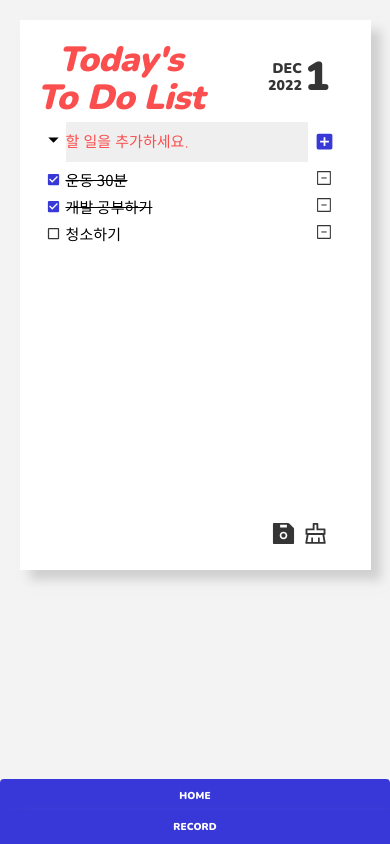
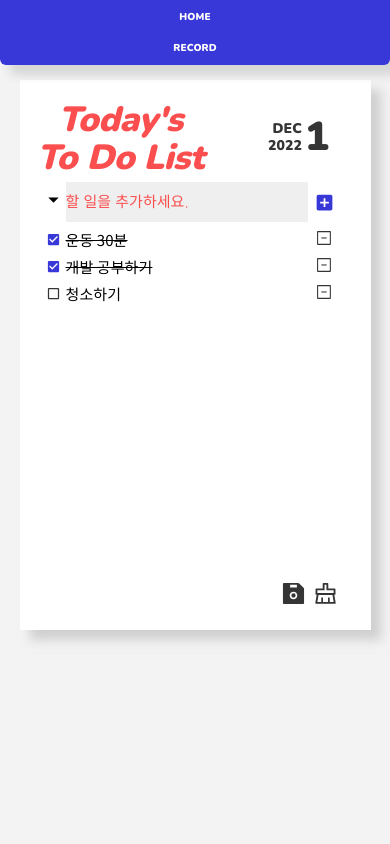
Before and after one commit to skyseni07/habit_tracker, a React (Create React App) app: page /#/ in a window 390 px wide. Built offline with nearby package versions, Linux system fonts and the light colour scheme.

Commit message:
최종 완성 코드

```diff
--- a/src/components/Data.scss
+++ b/src/components/Data.scss
@@ -26,7 +26,7 @@
       padding: 5px 10px;
       position: absolute;
       bottom: 115%;
-      margin-left: -150px;
+      margin-left: -200px;
       opacity: 0;
       transition: opacity 0.3s;
     }
@@ -59,6 +59,6 @@
 
 @media (max-width: 480px) {
   .data {
-   width: 92%;
+   width: 95%;
   }
 }
--- a/src/components/Nav.scss
+++ b/src/components/Nav.scss
@@ -17,8 +17,8 @@
     text-decoration: none;
     color: white;
     text-align: center;
-    border-top-left-radius: 4px;
-    border-top-right-radius: 4px;
+    border-top-left-radius: 6px;
+    border-top-right-radius: 6px;
   }
 }
 
@@ -26,7 +26,7 @@
 /* 모바일 */
 @media (max-width: 768px) {
   .nav {
-    bottom: 0;
+    top: 30px;
     display: flex;
     flex-direction: column;
     position: fixed;
@@ -37,12 +37,19 @@
     a {
       width: 100%;
       margin: 0;
+
+      &:first-child {
+        border-radius: 0px;
+      }
+
+      &:last-child {
+        border-radius: 0px;
+        border-bottom-left-radius: 6px;
+        border-bottom-right-radius: 6px;
+      }
     }
 
-    a:last-child {
-      border-radius: 0;
-      margin-top: -3px;
-    }
+
   }
 }
 
@@ -63,7 +70,6 @@
     }
 
     a:last-child {
-      border-radius: 0;
       margin-top: -3px;
     }
   }
--- a/src/shared/Card.scss
+++ b/src/shared/Card.scss
@@ -9,13 +9,18 @@
 
 }
 
+/* 미디어쿼리 */
+@media (max-width: 768px) {
+  .card{
+    margin: 80px auto;
+  }
+}
 
-/* 미디어쿼리 */
 @media (max-width: 480px) {
   .card{
     width: 90%;
     height: 550px;
-    margin: 5%;
+    margin: 80px 5%;
     padding: 21px 21px 25px 21px;
     overflow: hidden;
   }
```
